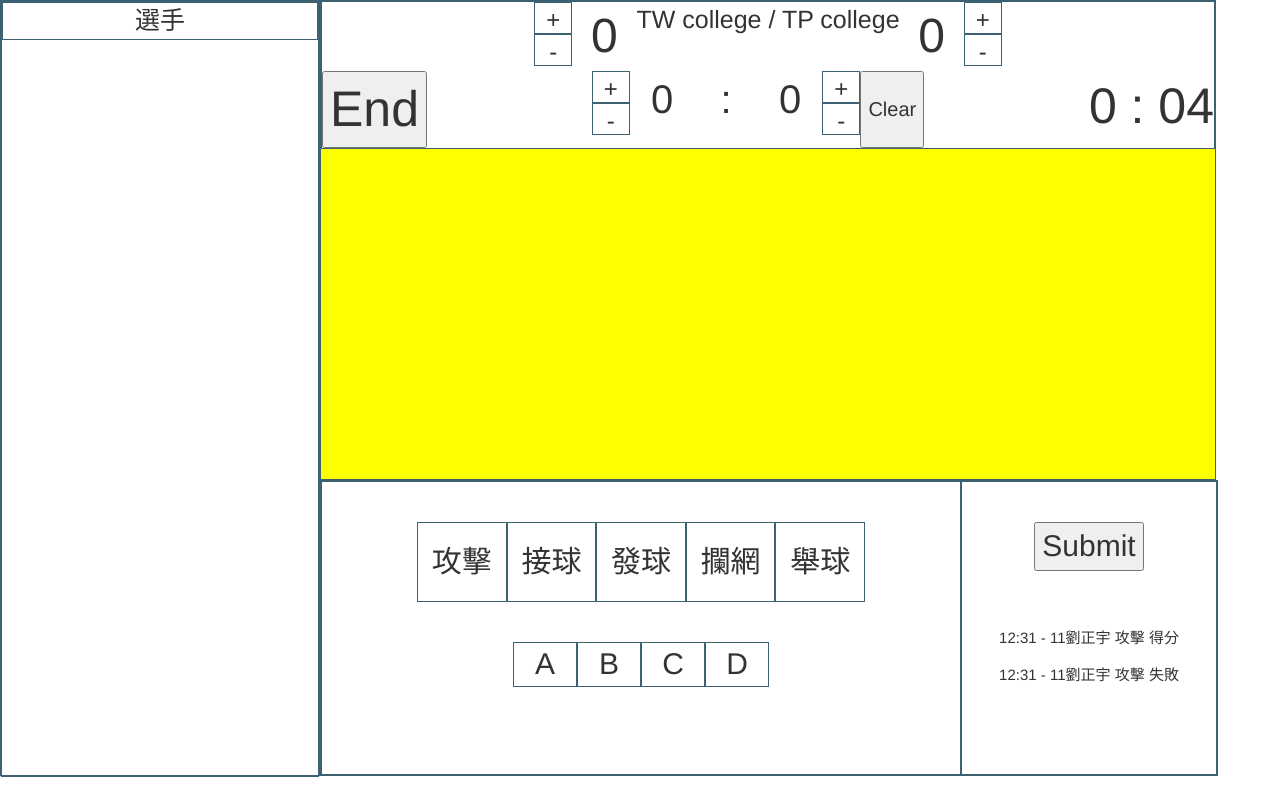
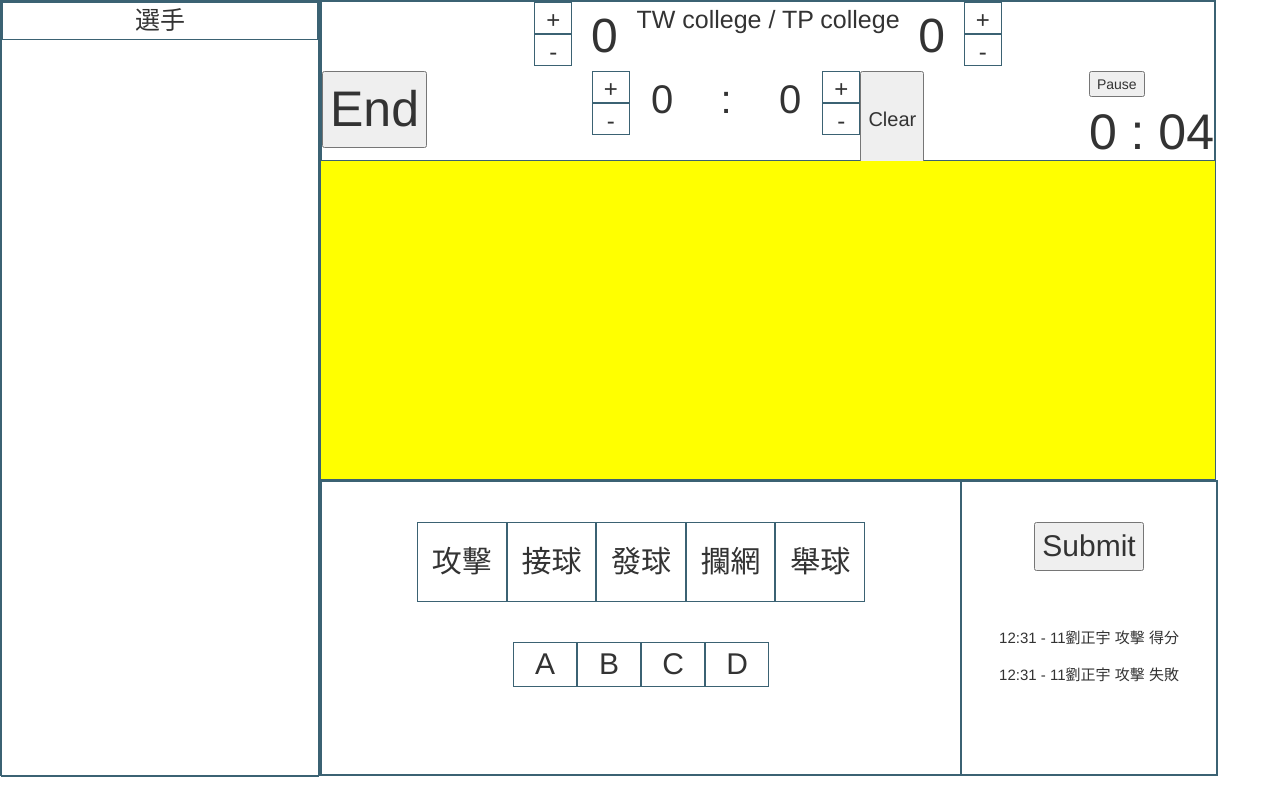
Before and after one commit to dasvision0212/SportRecordSystem, a website: page public/views/record.html in a window 1280 px wide. Drawn offline with nearby package versions, Linux system fonts and the light colour scheme; no server answers.

Commit message:
'record'

```diff
--- a/public/js/record.js
+++ b/public/js/record.js
@@ -13,12 +13,15 @@ var p_allyScore=0;
 var p_enemyScore=0;
 var p_allyGap=0;
 var p_enemyGap=0;
+var p_videotime=0;
 var dragArea;
 var subButton=document.getElementById('SubButton');
 var g_playerList_NAME;
 var g_playerList_NUMBER;
 var g_gid;
 var count = 0;
+var sec=0;
+var min=0;
 //時間計算等動態表現
 
 var intervalID = setInterval(setTimer, 1000);
@@ -53,11 +56,17 @@ window.onload = function() {
 
 };
 
-
+function pauseTime(event){
+  if (pause_bt) {
+    pause_bt=false;
+  }
+  else{
+    pause_bt=true;
+  }
+}
 function setTimer(){
   var timer_H=document.getElementById('timers');
-  var sec=0;
-  var min=0;
+  if(!pause_bt){
     if(count>=60){
       min=Math.floor(count/60);
     }
@@ -65,8 +74,10 @@ function setTimer(){
     if(sec < 10){
       sec='0'+sec;
     }
+    count++;
+  }
   timer_H.innerHTML=min+' : '+sec;
-  count++;
+  p_videotime=count;
 }
 
 
--- a/public/views/record.html
+++ b/public/views/record.html
@@ -89,6 +89,7 @@
 				</div>
   			</div>
   			<div class='counting'>
+  				<button id='pauseButton' onclick="pauseTime(event)">Pause</button>
   				<div id='timers'>HI</div>
   			</div>
   		</div>
```
Lines whose indentation alone changed are shown as unchanged.
